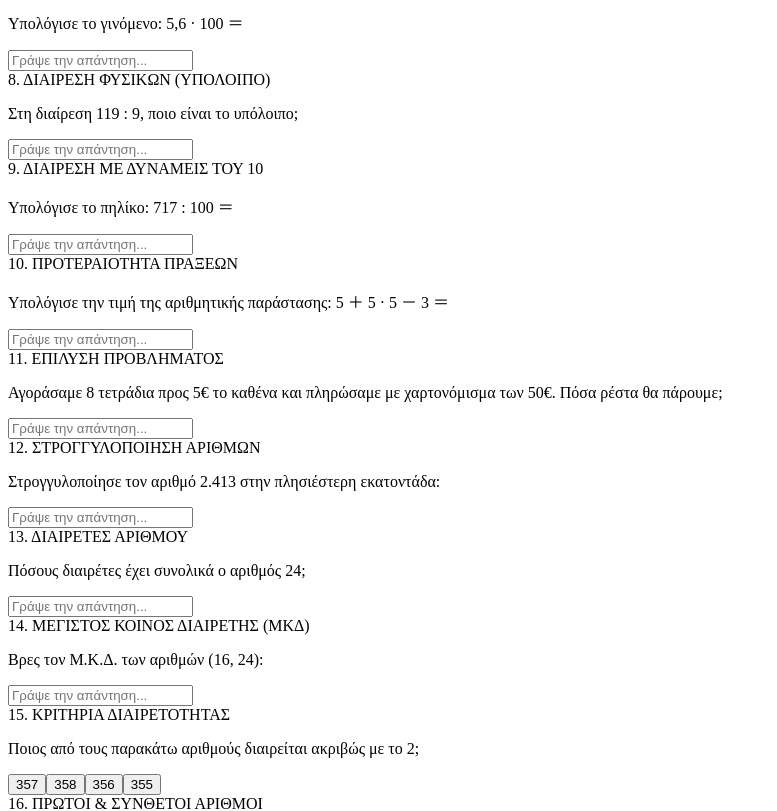
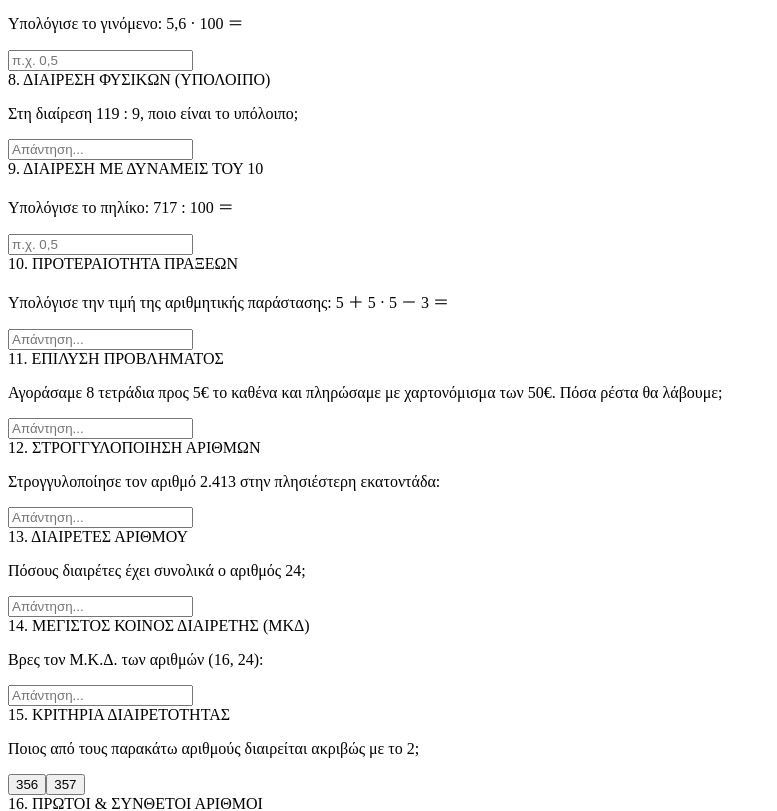
Before and after one commit to gkrimpas-lab/learn-maths-2026, a Next.js app: page /st-dimotikou/31-epanalipsi-1 in a window 1280 px wide. Shown: the part 760-1571 px from the top of the page, without its empty margins (0-777 px from the left). Built offline with nearby package versions, Linux system fonts and the light colour scheme.

Commit message:
Update 31-epanalipsi-1.js

```diff
--- a/pages/st-dimotikou/31-epanalipsi-1.js
+++ b/pages/st-dimotikou/31-epanalipsi-1.js
@@ -40,7 +40,7 @@ function lcm(a, b) {
   return Math.abs(a * b) / gcd(a, b);
 }
 
-// Αφαιρεση τονων για κεφαλαια (εξαιρειται το ΣΤ')
+// Αφαίρεση τόνων για κεφαλαία (εξαιρείται το ΣΤ')
 function toCleanUppercase(str) {
   if (!str) return '';
   const cleaned = str
@@ -50,7 +50,7 @@ function toCleanUppercase(str) {
   return cleaned.replace(/\bΣΤ\b/g, "ΣΤ'");
 }
 
-// Μορφοποιηση αριθμων με ελληνικο locale
+// Μορφοποίηση αριθμών με ελληνικό locale
 function formatNum(num) {
   if (num === null || num === undefined || isNaN(Number(num))) return '0';
   return Number(num).toLocaleString('el-GR');
@@ -102,11 +102,11 @@ const CHAPTER_GENERATORS = [
     const multipliers = ['0,1', '0,01', '0,001'];
     return {
       title: '2. Δεκαδικοί Αριθμοί',
-      prompt: `Στον δεκαδικό αριθμό ${num.replace('.', ',')}, τι εκφράζει το ψηφίο ${targetDigit};`,
+      prompt: `Στον δεκαδικό αριθμό ${num.replace('.', ',')}, ποια θέση κατέχει το ψηφίο ${targetDigit};`,
       type: 'mcq',
       options: shuffle([...new Set([names[targetIdx], names[(targetIdx + 1) % 3], names[(targetIdx + 2) % 3], 'μονάδες'])]),
       correct: names[targetIdx],
-      explain: `Το ${targetDigit} είναι το ${targetIdx + 1}ο ψηφίο μετά την υποδιαστολή, άρα εκφράζει ${names[targetIdx]} (αξία: ${targetDigit} · ${multipliers[targetIdx]}).`
+      explain: `Το ${targetDigit} είναι το ${targetIdx + 1}ο ψηφίο μετά την υποδιαστολή, άρα εκφράζει ${names[targetIdx]} (αξία θέσης: ${targetDigit} · ${multipliers[targetIdx]}).`
     };
   },
 
@@ -127,6 +127,7 @@ const CHAPTER_GENERATORS = [
       title: '3. Δεκαδικοί σε Δεκαδικά Κλάσματα',
       prompt: `Γράψε τον δεκαδικό αριθμό ${item.dec} ως δεκαδικό κλάσμα (π.χ. 25/100):`,
       type: 'input',
+      inputType: 'fraction',
       correct: item.frac,
       explain: `Ο αριθμός ${item.dec} έχει ${item.dec.split(',')[1].length} δεκαδικά ψηφία, άρα γράφεται ως ${item.frac}.`
     };
@@ -157,6 +158,7 @@ const CHAPTER_GENERATORS = [
       title: '5. Πρόσθεση Φυσικών Αριθμών',
       prompt: `Υπολόγισε το άθροισμα: ${a.toLocaleString('el-GR')} ＋ ${b.toLocaleString('el-GR')} ＝`,
       type: 'input',
+      inputType: 'number',
       correct: String(res),
       explain: `${a.toLocaleString('el-GR')} ＋ ${b.toLocaleString('el-GR')} ＝ ${res.toLocaleString('el-GR')}.`
     };
@@ -171,6 +173,7 @@ const CHAPTER_GENERATORS = [
       title: '6. Πολλαπλασιασμός Φυσικών',
       prompt: `Υπολόγισε το γινόμενο: ${a} · ${b} ＝`,
       type: 'input',
+      inputType: 'number',
       correct: String(res),
       explain: `${a} · ${b} ＝ ${res.toLocaleString('el-GR')}.`
     };
@@ -185,6 +188,7 @@ const CHAPTER_GENERATORS = [
       title: '7. Πολλαπλασιασμός με Δυνάμεις του 10',
       prompt: `Υπολόγισε το γινόμενο: ${dec.toString().replace('.', ',')} · ${mult} ＝`,
       type: 'input',
+      inputType: 'decimal',
       correct: res.toString().replace('.', ','),
       explain: `Μετακινούμε την υποδιαστολή ${mult === 10 ? '1 θέση' : mult === 100 ? '2 θέσεις' : '3 θέσεις'} δεξιά: ${res.toString().replace('.', ',')}.`
     };
@@ -200,6 +204,7 @@ const CHAPTER_GENERATORS = [
       title: '8. Διαίρεση Φυσικών (Υπόλοιπο)',
       prompt: `Στη διαίρεση ${dividend} : ${divisor}, ποιο είναι το υπόλοιπο;`,
       type: 'input',
+      inputType: 'number',
       correct: String(remainder),
       explain: `${dividend} ＝ (${divisor} · ${quotient}) ＋ ${remainder}, άρα το υπόλοιπο είναι ${remainder}.`
     };
@@ -214,6 +219,7 @@ const CHAPTER_GENERATORS = [
       title: '9. Διαίρεση με Δυνάμεις του 10',
       prompt: `Υπολόγισε το πηλίκο: ${num} : ${div} ＝`,
       type: 'input',
+      inputType: 'decimal',
       correct: res.toString().replace('.', ','),
       explain: `Μετακινούμε την υποδιαστολή αριστερά: ${num} : ${div} ＝ ${res.toString().replace('.', ',')}.`
     };
@@ -230,6 +236,7 @@ const CHAPTER_GENERATORS = [
       title: '10. Προτεραιότητα Πράξεων',
       prompt: `Υπολόγισε την τιμή της αριθμητικής παράστασης: ${a} ＋ ${b} · ${c} － ${d} ＝`,
       type: 'input',
+      inputType: 'number',
       correct: String(res),
       explain: `Πρώτα εκτελούμε τον πολλαπλασιασμό (${b} · ${c} ＝ ${b * c}) και έπειτα τις προσθαφαιρέσεις: ${a} ＋ ${b * c} － ${d} ＝ ${res}.`
     };
@@ -244,8 +251,9 @@ const CHAPTER_GENERATORS = [
     const change = paid - totalCost;
     return {
       title: '11. Επίλυση Προβλήματος',
-      prompt: `Αγοράσαμε ${items} τετράδια προς ${pricePer}€ το καθένα και πληρώσαμε με χαρτονόμισμα των ${paid}€. Πόσα ρέστα θα πάρουμε;`,
+      prompt: `Αγοράσαμε ${items} τετράδια προς ${pricePer}€ το καθένα και πληρώσαμε με χαρτονόμισμα των ${paid}€. Πόσα ρέστα θα λάβουμε;`,
       type: 'input',
+      inputType: 'number',
       correct: String(change),
       explain: `Κόστος: ${items} · ${pricePer} ＝ ${totalCost}€. Ρέστα: ${paid} － ${totalCost} ＝ ${change}€.`
     };
@@ -259,6 +267,7 @@ const CHAPTER_GENERATORS = [
       title: '12. Στρογγυλοποίηση Αριθμών',
       prompt: `Στρογγυλοποίησε τον αριθμό ${num.toLocaleString('el-GR')} στην πλησιέστερη εκατοντάδα:`,
       type: 'input',
+      inputType: 'number',
       correct: String(rounded),
       explain: `Κοιτάμε το ψηφίο των δεκάδων (${Math.floor((num % 100) / 10)}). Ο αριθμός στρογγυλοποιείται στο ${rounded.toLocaleString('el-GR')}.`
     };
@@ -276,8 +285,9 @@ const CHAPTER_GENERATORS = [
       title: '13. Διαιρέτες Αριθμού',
       prompt: `Πόσους διαιρέτες έχει συνολικά ο αριθμός ${num};`,
       type: 'input',
+      inputType: 'number',
       correct: String(count),
-      explain: `Οι διαιρέτες του ${num} είναι: ${divs.join(', ')} (σύνολο: ${count}).`
+      explain: `Οι διαιρέτες του ${num} είναι οι: ${divs.join(', ')} (συνολικά: ${count}).`
     };
   },
 
@@ -291,6 +301,7 @@ const CHAPTER_GENERATORS = [
       title: '14. Μέγιστος Κοινός Διαιρέτης (ΜΚΔ)',
       prompt: `Βρες τον Μ.Κ.Δ. των αριθμών (${a}, ${b}):`,
       type: 'input',
+      inputType: 'number',
       correct: String(trueGcd),
       explain: `Ο μεγαλύτερος κοινός διαιρέτης των ${a} και ${b} είναι το ${trueGcd}.`
     };
@@ -306,14 +317,15 @@ const CHAPTER_GENERATORS = [
     else if (targetDiv === 10) n = 480;
     else n = 356;
 
-    const options = shuffle([...new Set([String(n), String(n + 1), String(n + 2), String(n - 1)])]);
+    const wrongs = [n + 1, n + 2, n + 4].filter(w => w % targetDiv !== 0);
+    const options = shuffle([...new Set([String(n), ...wrongs.map(String)])]).slice(0, 4);
     return {
       title: '15. Κριτήρια Διαιρετότητας',
       prompt: `Ποιος από τους παρακάτω αριθμούς διαιρείται ακριβώς με το ${targetDiv};`,
       type: 'mcq',
       options,
       correct: String(n),
-      explain: `Ο αριθμός ${n} ικανοποιεί το κριτήριο διαιρετότητας του ${targetDiv}.`
+      explain: `Ο αριθμός ${n} διαιρείται ακριβώς με το ${targetDiv} (${n} : ${targetDiv} ＝ ${n / targetDiv}).`
     };
   },
 
@@ -360,7 +372,8 @@ const CHAPTER_GENERATORS = [
     const n = randInt(6, 12);
     const k = randInt(4, 9);
     const mult = n * k;
-    const options = shuffle([...new Set([String(mult), String(mult + 1), String(mult - 2), String(mult + 3)])]);
+    const wrongs = [mult + 1, mult + 2, mult + 3].filter(w => w % n !== 0);
+    const options = shuffle([...new Set([String(mult), ...wrongs.map(String)])]).slice(0, 4);
     return {
       title: '18. Πολλαπλάσια Αριθμού',
       prompt: `Ποιο από τα παρακάτω είναι πολλαπλάσιο του ${n};`,
@@ -380,6 +393,7 @@ const CHAPTER_GENERATORS = [
       title: '19. Ελάχιστο Κοινό Πολλαπλάσιο (ΕΚΠ)',
       prompt: `Βρες το Ε.Κ.Π. των αριθμών (${a}, ${b}):`,
       type: 'input',
+      inputType: 'number',
       correct: String(trueLcm),
       explain: `Το Ε.Κ.Π.(${a}, ${b}) είναι το ${trueLcm}.`
     };
@@ -407,6 +421,7 @@ const CHAPTER_GENERATORS = [
       title: '21. Δύναμη Φυσικού Αριθμού',
       prompt: `Υπολόγισε την τιμή της δύναμης: ${base}${exponentsUnicode[exp]} ＝`,
       type: 'input',
+      inputType: 'number',
       correct: String(res),
       explain: `${base}${exponentsUnicode[exp]} ＝ ${Array(exp).fill(base).join(' · ')} ＝ ${res}.`
     };
@@ -420,6 +435,7 @@ const CHAPTER_GENERATORS = [
       title: '22. Δυνάμεις του 10',
       prompt: `Πόσα μηδενικά ακολουθούν μετά το 1 στον αριθμό 10${exponentsUnicode[exp]};`,
       type: 'input',
+      inputType: 'number',
       correct: String(exp),
       explain: `Στη δύναμη 10${exponentsUnicode[exp]} ο εκθέτης είναι ${exp}, άρα ακολουθούν ${exp} μηδενικά (${val.toLocaleString('el-GR')}).`
     };
@@ -433,6 +449,7 @@ const CHAPTER_GENERATORS = [
       title: '23. Η Έννοια του Κλάσματος',
       prompt: `Στο κλάσμα ${n}/${d}, ποιος αριθμός δείχνει σε πόσα ίσα μέρη χωρίσαμε τη μονάδα (παρονομαστής);`,
       type: 'input',
+      inputType: 'number',
       correct: String(d),
       explain: `Ο παρονομαστής είναι ο κάτω όρος (${d}) και δείχνει σε πόσα ίσα μέρη χωρίστηκε η μονάδα.`
     };
@@ -452,6 +469,7 @@ const CHAPTER_GENERATORS = [
       title: '24. Κλάσμα σε Δεκαδικό',
       prompt: `Μετάτρεψε το κλάσμα ${item.n}/${item.d} σε δεκαδικό αριθμό (π.χ. 0,5):`,
       type: 'input',
+      inputType: 'decimal',
       correct: item.dec,
       explain: `${item.n}/${item.d} ＝ ${item.n} : ${item.d} ＝ ${item.dec}.`
     };
@@ -468,6 +486,7 @@ const CHAPTER_GENERATORS = [
       title: '25. Ισοδύναμα & Ανάγωγα Κλάσματα',
       prompt: `Απλοποίησε το κλάσμα ${origN}/${origD} στην ανάγωγη μορφή του (π.χ. 2/3):`,
       type: 'input',
+      inputType: 'fraction',
       correct: `${simpN}/${simpD}`,
       explain: `Διαιρούμε και τους δύο όρους με το ${m} (Μ.Κ.Δ.): ${origN}/${origD} ＝ ${simpN}/${simpD}.`
     };
@@ -503,6 +522,7 @@ const CHAPTER_GENERATORS = [
       title: '27. Πρόσθεση Κλασμάτων',
       prompt: `Υπολόγισε το άθροισμα: ${n1}/${d} ＋ ${n2}/${d} ＝ (π.χ. 3/7)`,
       type: 'input',
+      inputType: 'fraction',
       correct: `${resN}/${d}`,
       altCorrect: `${resN / g}/${d / g}`,
       explain: `${n1}/${d} ＋ ${n2}/${d} ＝ (${n1} ＋ ${n2})/${d} ＝ ${resN}/${d}${g > 1 ? ` (ή ανάγωγο: ${resN / g}/${d / g})` : ''}.`
@@ -520,6 +540,7 @@ const CHAPTER_GENERATORS = [
       title: '28. Αφαίρεση Κλασμάτων',
       prompt: `Υπολόγισε τη διαφορά: ${n1}/${d} － ${n2}/${d} ＝ (π.χ. 2/7)`,
       type: 'input',
+      inputType: 'fraction',
       correct: `${resN}/${d}`,
       altCorrect: `${resN / g}/${d / g}`,
       explain: `${n1}/${d} － ${n2}/${d} ＝ (${n1} － ${n2})/${d} ＝ ${resN}/${d}${g > 1 ? ` (ή ανάγωγο: ${resN / g}/${d / g})` : ''}.`
@@ -539,6 +560,7 @@ const CHAPTER_GENERATORS = [
       title: '29. Πολλαπλασιασμός Κλασμάτων',
       prompt: `Υπολόγισε το γινόμενο: (${n1}/${d1}) · (${n2}/${d2}) ＝ (π.χ. 2/15)`,
       type: 'input',
+      inputType: 'fraction',
       correct: `${pN}/${pD}`,
       altCorrect: `${pN / g}/${pD / g}`,
       explain: `(${n1}/${d1}) · (${n2}/${d2}) ＝ (${n1} · ${n2})/(${d1} · ${d2}) ＝ ${pN}/${pD}${g > 1 ? ` (ή ανάγωγο: ${pN / g}/${pD / g})` : ''}.`
@@ -558,6 +580,7 @@ const CHAPTER_GENERATORS = [
       title: '30. Διαίρεση Κλασμάτων',
       prompt: `Υπολόγισε το πηλίκο: (${n1}/${d1}) : (${n2}/${d2}) ＝ (π.χ. 5/3)`,
       type: 'input',
+      inputType: 'fraction',
       correct: `${rN}/${rD}`,
       altCorrect: `${rN / g}/${rD / g}`,
       explain: `(${n1}/${d1}) : (${n2}/${d2}) ＝ (${n1} · ${d2})/(${d1} · ${n2}) ＝ ${rN}/${rD}${g > 1 ? ` (ή ανάγωγο: ${rN / g}/${rD / g})` : ''}.`
@@ -599,9 +622,30 @@ export default function Epanalipsi1Page() {
     loadNewTest();
   }, [loadNewTest]);
 
-  const handleInputChange = (id, val) => {
+  // Χειρισμός απαντήσεων με διαχωρισμό τύπου
+  const handleAnswerChange = (id, rawValue, type) => {
     if (submitted) return;
-    setAnswers(prev => ({ ...prev, [id]: val }));
+    if (type === 'input') {
+      const q = questions.find(item => item.id === id);
+      let sanitized = String(rawValue);
+      if (q?.inputType === 'number') {
+        sanitized = sanitized.replace(/[^0-9]/g, '');
+      } else if (q?.inputType === 'decimal') {
+        sanitized = sanitized.replace(/\./g, ',').replace(/[^0-9,]/g, '');
+        const parts = sanitized.split(',');
+        if (parts.length > 2) sanitized = parts[0] + ',' + parts.slice(1).join('');
+      } else if (q?.inputType === 'fraction') {
+        sanitized = sanitized.replace(/[^0-9/]/g, '');
+        const parts = sanitized.split('/');
+        if (parts.length > 2) sanitized = parts[0] + '/' + parts.slice(1).join('');
+      }
+      if (sanitized.length > 12) {
+        sanitized = sanitized.slice(0, 12);
+      }
+      setAnswers(prev => ({ ...prev, [id]: sanitized }));
+    } else {
+      setAnswers(prev => ({ ...prev, [id]: rawValue }));
+    }
   };
 
   const isQuestionCorrect = (q) => {
@@ -612,7 +656,20 @@ export default function Epanalipsi1Page() {
     const cleanCorrect = q.correct.replace(/\./g, ',').replace(/\s+/g, '').trim().toLowerCase();
     const cleanAlt = q.altCorrect ? q.altCorrect.replace(/\./g, ',').replace(/\s+/g, '').trim().toLowerCase() : null;
 
-    return cleanAns === cleanCorrect || (cleanAlt && cleanAns === cleanAlt);
+    if (cleanAns === cleanCorrect || (cleanAlt && cleanAns === cleanAlt)) {
+      return true;
+    }
+
+    // Για δεκαδικούς αριθμούς: έλεγχος με ανοχή +-0.05
+    if (q.inputType === 'decimal') {
+      const nAns = parseFloat(cleanAns.replace(',', '.'));
+      const nCor = parseFloat(cleanCorrect.replace(',', '.'));
+      if (!isNaN(nAns) && !isNaN(nCor) && Math.abs(nAns - nCor) < 0.05) {
+        return true;
+      }
+    }
+
+    return false;
   };
 
   const handleSubmit = (e) => {
@@ -714,7 +771,7 @@ export default function Epanalipsi1Page() {
                             key={optIdx}
                             type="button"
                             disabled={submitted}
-                            onClick={() => handleInputChange(q.id, opt)}
+                            onClick={() => handleAnswerChange(q.id, opt, 'mcq')}
                             className={`p-2.5 rounded-xl text-xs sm:text-sm font-bold border transition text-center touch-manipulation active:scale-95 break-words whitespace-normal leading-snug flex items-center justify-center min-h-[44px] ${
                               answers[q.id] === opt
                                 ? 'bg-indigo-600 text-white border-indigo-600 shadow-sm'
@@ -731,10 +788,11 @@ export default function Epanalipsi1Page() {
                         autoComplete="off"
                         spellCheck="false"
                         type="text"
+                        inputMode={q.inputType === 'fraction' ? 'text' : q.inputType === 'decimal' ? 'decimal' : 'numeric'}
                         disabled={submitted}
                         value={answers[q.id] || ''}
-                        onChange={(e) => handleInputChange(q.id, e.target.value)}
-                        placeholder="Γράψε την απάντηση..."
+                        onChange={(e) => handleAnswerChange(q.id, e.target.value, 'input')}
+                        placeholder={q.inputType === 'fraction' ? 'π.χ. 3/4' : q.inputType === 'decimal' ? 'π.χ. 0,5' : 'Απάντηση...'}
                         className="w-full p-2.5 bg-white border-2 border-slate-200 rounded-xl font-bold text-center text-base focus:border-indigo-500 outline-none disabled:bg-slate-100 font-mono shadow-inner"
                       />
                     )}
@@ -796,7 +854,7 @@ export default function Epanalipsi1Page() {
               <button
                 type="button"
                 onClick={loadNewTest}
-                className="bg-amber-400 hover:bg-amber-300 text-slate-950 font-black px-5 sm:px-6 py-2 sm:py-2.5 rounded-xl shadow-md transition active:scale-95 text-xs sm:text-sm 2xl:text-base flex items-center gap-2 touch-manipulation"
+                className="bg-amber-400 hover:bg-amber-300 text-slate-950 font-black px-5 py-2 sm:px-6 sm:py-2.5 rounded-xl shadow-md transition active:scale-95 text-xs sm:text-sm 2xl:text-base flex items-center gap-2 touch-manipulation"
               >
                 <span>🔄</span>
                 <span>{toCleanUppercase('Παίξε ξανά με 30 νέες ασκήσεις!')}</span>
```
